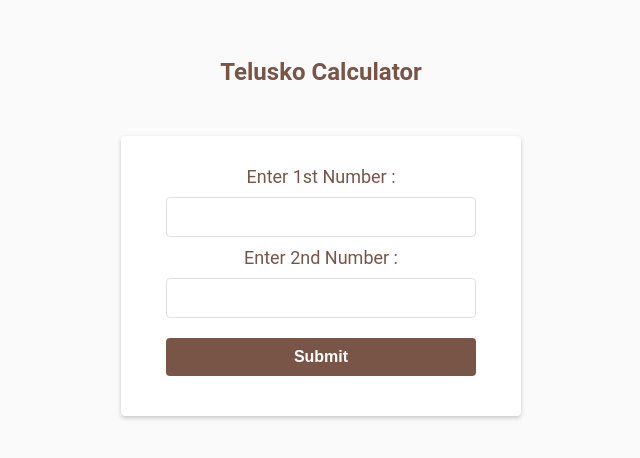
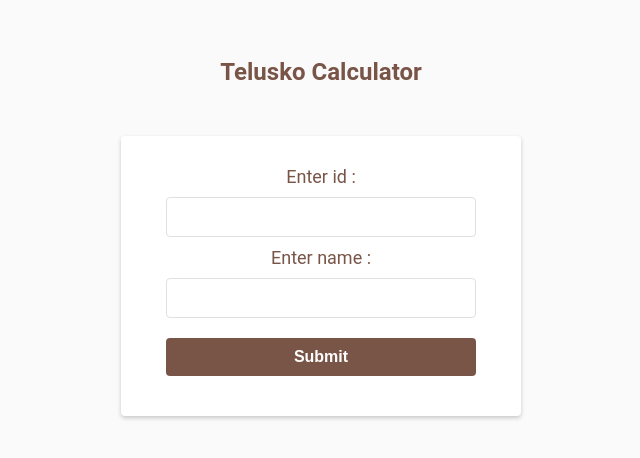
Before and after one commit to MaarcusRenieroL/java-spring-boot-telusko-udemy-course, a Java web app: page / in a window 1280 px wide. Shown: the top 458 px of the page, without its empty margins (319-959 px from the left). Run offline with Spring Boot 4, a stand-in JSP engine, Linux system fonts and the light colour scheme.

Commit message:
feat: add code for lecture 190 and 191

```diff
--- a/spring-boot-web/src/main/java/com/maarcus/spring_boot_web/controller/HelloController.java
+++ b/spring-boot-web/src/main/java/com/maarcus/spring_boot_web/controller/HelloController.java
@@ -1,13 +1,10 @@
 package com.maarcus.spring_boot_web.controller;
 
+import com.maarcus.spring_boot_web.model.Alien;
 import org.springframework.stereotype.Controller;
-import org.springframework.ui.Model;
 import org.springframework.web.bind.annotation.RequestMapping;
 import org.springframework.web.bind.annotation.RequestParam;
 import org.springframework.web.servlet.ModelAndView;
-
-import jakarta.servlet.http.HttpServletRequest;
-import jakarta.servlet.http.HttpSession;
 
 @Controller
 public class HelloController {
@@ -21,7 +18,8 @@
   // @RequestMapping("/add")
   // public String add(HttpServletRequest request, HttpSession session) {
 
-  //   session.setAttribute("result", Integer.parseInt(request.getParameter("num1")) + Integer.parseInt(request.getParameter("num2")));
+  //   session.setAttribute("result", Integer.parseInt(request.getParameter("num1")) +
+  // Integer.parseInt(request.getParameter("num2")));
   //   return "result.jsp";
   // }
 
@@ -54,4 +52,17 @@
     mv.setViewName("result");
     return mv;
   }
+
+  @RequestMapping("/addAlien")
+  public ModelAndView addAlien(@RequestParam int id, @RequestParam String name, ModelAndView mv) {
+    mv.addObject("alien", new Alien(id, name));
+    mv.setViewName("result");
+    return mv;
+  }
+
+  // using model attribute annotation is optional because it is used behind the scenes
+  // @RequestMapping("/addAlien1")
+  // public String addAlien(@ModelAttribute Alien alien) {
+  //   return "result";
+  // }
 }
--- a/spring-boot-web/src/main/webapp/views/index.jsp
+++ b/spring-boot-web/src/main/webapp/views/index.jsp
@@ -8,11 +8,11 @@
   </body>
   <h2>Telusko Calculator</h2>
 
-  <form action="add">
-    <label for="num1">Enter 1st Number :</label>
-    <input type="text" id=num1" name="num1"><br>
-    <label for="num2">Enter 2nd Number :</label>
-    <input type="text" id="num2" name="num2"><br>
+  <form action="addAlien">
+    <label for="id">Enter id :</label>
+    <input type="text" id="id" name="id"><br>
+    <label for="num2">Enter name :</label>
+    <input type="text" id="name" name="name"><br>
     <input type="submit" value="Submit">
   </form>
 
--- a/spring-boot-web/src/main/webapp/views/result.jsp
+++ b/spring-boot-web/src/main/webapp/views/result.jsp
@@ -1,6 +1,5 @@
-<p>Result: <%=session.getAttribute("result")%></p>
 <br />
 <br />
 <br />
 <p>JSP way</p>
-<p>Result: ${result}</p>
+<p>Result: ${alien}</p>
```
Also changed, not shown: spring-boot-web/src/main/java/com/maarcus/spring_boot_web/model/Alien.java (added, +34 -0 lines).
